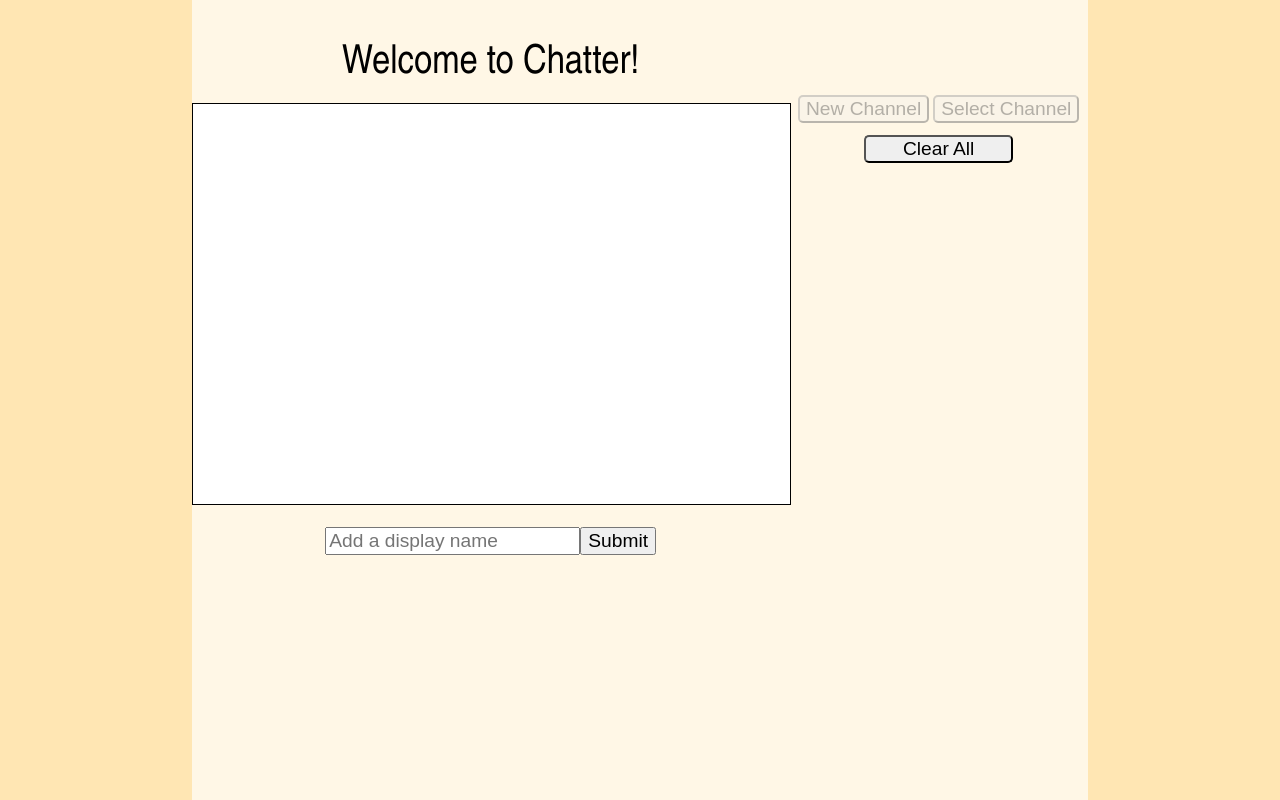
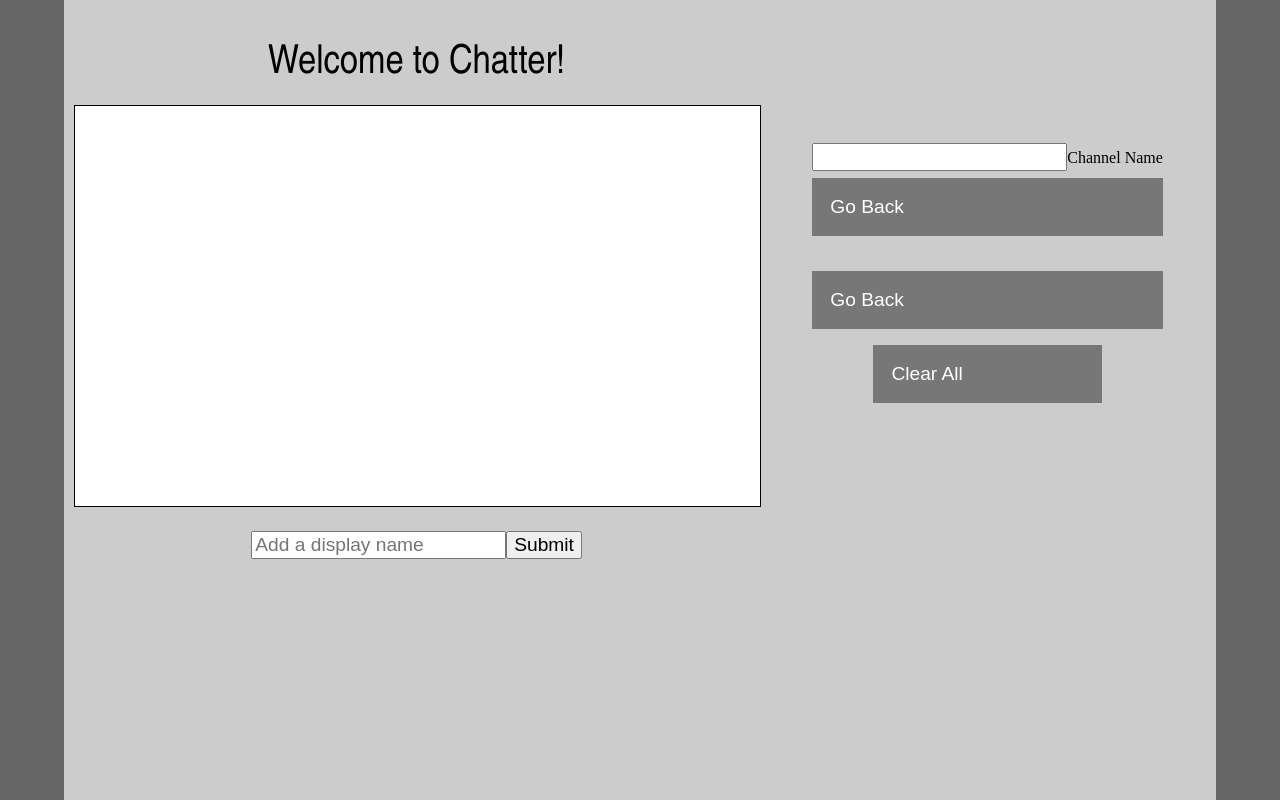
Before and after one commit to AntonRivas/WebSockets, a Flask app: page / in a window 1280 px wide. Run offline with Flask 2, Linux system fonts and the light colour scheme; some libraries are stand-ins or nearby versions.

Commit message:
setup branch to work on stuff

```diff
--- a/static/index.js
+++ b/static/index.js
@@ -58,17 +58,9 @@ document.addEventListener('DOMContentLoaded', () => {
         list = document.getElementById("list");
       }
       document.getElementById("select_channel").disabled = true;
-      back = document.createElement('button');
-      back.innerHTML = 'Go back';
-      back.id = 'back_button'
-      back.onclick = () =>  {
-        document.getElementById("menu").removeChild(back);
-        list = document.getElementById("list");
-        while (list.childNodes[0]){
-          list.removeChild(list.childNodes[0]);
-        }
-        document.getElementById("select_channel").disabled = false;
-      }
+
+      document.getElementById("select_channel").disabled = false;
+
       channel_list = localStorage.getItem('channel_list');
       channel_list = channel_list ? channel_list.split(',') : [] ;
       channel_length = channel_list.length;
@@ -91,36 +83,42 @@ document.addEventListener('DOMContentLoaded', () => {
     document.getElementById("menu").appendChild(list);
     document.getElementById("menu").appendChild(back);
     }
-  //creating new channels
-  document.getElementById("create_channel").onclick = () => {
-    console.log("Created Channel")
-    back = document.createElement('button');
-    back.innerHTML = 'Go back';
-    back.id = 'back_button'
-    back.onclick = () =>  {
+
+//creating back button
+  back = document.getElementsByClassName("back_button")
+  var i ;
+  for (i = 0; i < back.length; i++){
+    back[i].addEventListener.onclick = () => {
       document.getElementById("menu").removeChild(back);
       document.getElementById("menu").removeChild(channel);
       document.getElementById("create_channel").disabled = false;
       document.getElementById("select_channel").disabled = false;
       console.log("removed child");
-    }
-    channel = document.createElement('form');
-    channel.id = 'channel_form';
-    channel_name = document.createElement('input');
-    channel_name.type = 'text';
-    channel_submit = document.createElement('input');
-    channel_submit.type = 'submit';
-    channel_name.id = 'channel_name';
-    channel_submit.value = 'Add New Channel';
-    channel_name.placeholder = 'Enter Channel Name';
-    document.getElementById("menu").appendChild(channel);
-    document.getElementById("menu").appendChild(back);
-    channel.appendChild(channel_name);
-    channel.appendChild(channel_submit);
-    document.getElementById("create_channel").disabled = true;
-    document.getElementById("select_channel").disabled = true;
-    createChannel();
+    };
   }
+
+  //processes and sets up the channel
+
+    document.querySelector("#channel_form").addEventListener("submit", (e) => {
+          e.preventDefault();
+          let name = document.querySelector('#channel_name').value;
+          channel_list = localStorage.getItem('channel_list');
+          channel_list = channel_list ? channel_list.split(',') : [];
+          channel_list.push(name);
+          localStorage.setItem('channel_list', channel_list);
+          localStorage.setItem("last_channel", name);
+          let display = document.querySelector('#display');
+          document.getElementById("menu").removeChild(document.querySelector('#channel_form'));
+          document.getElementById("menu").removeChild(document.querySelector('#back_button'));
+          document.getElementById("create_channel").disabled = false;
+          document.getElementById("select_channel").disabled = false;
+          console.log("Added channel");
+          chatFill(display);
+          while (document.querySelector('#messages').firstChild){
+            document.querySelector('#messages').removeChild(document.querySelector('#messages').firstChild);
+          }
+          return false;
+    })
 
 //clears the localStorage
   document.getElementById('clear').onclick = () => {
@@ -134,7 +132,25 @@ document.addEventListener('DOMContentLoaded', () => {
       formFill(display);
       localStorage.clear();
   }
+//implements collapsibles
+  var coll = document.getElementsByClassName("collapsible");
+  var i;
 
+  for (i = 0; i < coll.length; i++) {
+    coll[i].addEventListener.onclick = () => {
+      console.log("collapsible activated")
+      document.getElementById("create_channel").disabled = true;
+      document.getElementById("select_channel").disabled = true;
+      this.classList.toggle("active");
+      var content = this.nextElementSibling;
+      if (content.style.maxHeight){
+        content.style.maxHeight = null;
+      }
+      else {
+      content.style.maxHeight = content.scrollHeight + "px";
+      }
+    };
+  }
 })
 
 //Creates form to enter username
@@ -159,30 +175,6 @@ function formFill (element){
   formSubmit();
 }
 
-//processes and sets up the channel
-function createChannel(){
-  document.querySelector("#channel_form").addEventListener("submit", (e) => {
-        e.preventDefault();
-        let name = document.querySelector('#channel_name').value;
-        channel_list = localStorage.getItem('channel_list');
-        channel_list = channel_list ? channel_list.split(',') : [];
-        channel_list.push(name);
-        localStorage.setItem('channel_list', channel_list);
-        localStorage.setItem("last_channel", name);
-        localStorage.setItem(name, [{"name": "user", "log": "channel created"}]);
-        let display = document.querySelector('#display');
-        document.getElementById("menu").removeChild(document.querySelector('#channel_form'));
-        document.getElementById("menu").removeChild(document.querySelector('#back_button'));
-        document.getElementById("create_channel").disabled = false;
-        document.getElementById("select_channel").disabled = false;
-        console.log("Added channel");
-        chatFill(display);
-        while (document.querySelector('#messages').firstChild){
-          document.querySelector('#messages').removeChild(document.querySelector('#messages').firstChild);
-        }
-        return false;
-  })
-}
 
 //loads up the channel and chatlog
 function chatFill (element){
@@ -197,7 +189,6 @@ function chatFill (element){
   chat_input.id = 'message';
   chat.className = 'forms';
   chat_input.placeholder = 'Type a message';
-  chat_submit = document.createElement('input');
   chat.appendChild(chat_input);
   document.querySelector('#heading').innerHTML = channel_name;
   element.appendChild(chat);
--- a/static/style.css
+++ b/static/style.css
@@ -1,22 +1,27 @@
+#box1{
+  flex: 3 0 0;
+  margin-left: 10px;
+  flex-shrink: 0;
+  display: flex;
+  flex-direction: column;
+}
 
-.super{
-background-color: #ffe6b3;
-position: absolute; top: 0;
-left: 0;
-width: 100%;
-height: 100%
+#box2{
+  flex: 2 0 0;
+  margin-top: 10%;
+  margin-left: 0px;
+  display: flex;
+  align-items: center;
+  flex-direction: column;
 }
-.container{
-display: flex;
-flex-direction: row;
-justify-content: center;
-position: absolute; top: 0;
-margin-left: 15%;
-margin-right: 5%;
-width: 70%;
-height: 100%;
-text-align: center;
-background-color: #fff7e6;
+#clear{
+  width: 50%;
+}
+
+#heading{
+  font-family: Arial Narrow;
+  font-size: 250%;
+  margin-bottom: 2.5%;
 }
 
 #messages{
@@ -29,6 +34,34 @@ margin-bottom: 10px;
   overflow-y: auto;
 }
 
+.super{
+  background-color: #666666;
+  position: absolute; top: 0;
+  left: 0;
+  width: 100%;
+  height: 100%
+}
+.container{
+  display: flex;
+  flex-direction: row;
+  justify-content: center;
+  position: absolute; top: 0;
+  margin-left: 5%;
+  margin-right: 5%;
+  width: 90%;
+  height: 100%;
+  text-align: center;
+  background-color: #cccccc;
+}
+
+.collapsible{
+  padding: 0 18px;
+  max-height: 0;
+  overflow: hidden;
+  transition: max-height 0.2s ease-out;
+  background-color: #f1f1f1;
+}
+
 .channel_selection{
   font-family: Arial;
   font-size: 120%;
@@ -39,6 +72,9 @@ background-color:#e6f2ff;
   color: #404040;
 }
 
+.forms{
+
+}
 .message{
   margin-left: 1%;
   font-family: Arial;
@@ -47,41 +83,17 @@ text-align: left;
   word-wrap: break-word;
 }
 
-input{
-margin-top: 2%;
-font-size: 120%;
-}
-
-#heading{
-font-family: Arial Narrow;
-font-size: 250%;
-margin-bottom: 2.5%;
-}
-
-
-#box1{
-flex: 2 0 0;
-flex-shrink: 0;
-display: flex;
-flex-direction: column;
-}
-
-#box2{
-flex: 1 0 0;
-margin-top: 10%;
-margin-left: 0px;
-display: flex;
-align-items: center;
-flex-direction: column;
-}
-#clear{
-width: 50%;
-}
-
 button{
+  background-color: #777;
+  color: white;
+  cursor: pointer;
+  padding: 18px;
+  width: 100%;
+  border: none;
+  text-align: left;
+  outline: none;
   margin-top:2%;
   margin-bottom: 2%;
-border-radius: 5px;
   font-size: 120%;
   font-family: Arial;
 }
@@ -94,3 +106,8 @@ button:hover {
 hr{
   border: 0.5px solid;
 }
+
+input{
+  margin-top: 2%;
+  font-size: 120%;
+}
--- a/templates/index.html
+++ b/templates/index.html
@@ -16,9 +16,18 @@
 
 <div id = 'box2'>
 <div id = "menu">
-<button id = "create_channel">New Channel</button>
-<button id = "select_channel">Select Channel</button>
-<div id = "list"></div>
+<button id = "create_channel" class = "collapsible">New Channel</button>
+<div>
+  <form id = "channel_form">
+    <input type = "text">Channel Name</input>
+  </form>
+  <button class = "back_button">Go Back</button>
+</div>
+<button id = "select_channel" class = "collapsible">Select Channel</button>
+  <div>
+    <div id = "list"></div>
+    <button class = "back_button">Go Back</button>
+  </div>
 </div>
 <button id = "clear">Clear All</button>
 </div>
```
Lines whose indentation alone changed are shown as unchanged.
